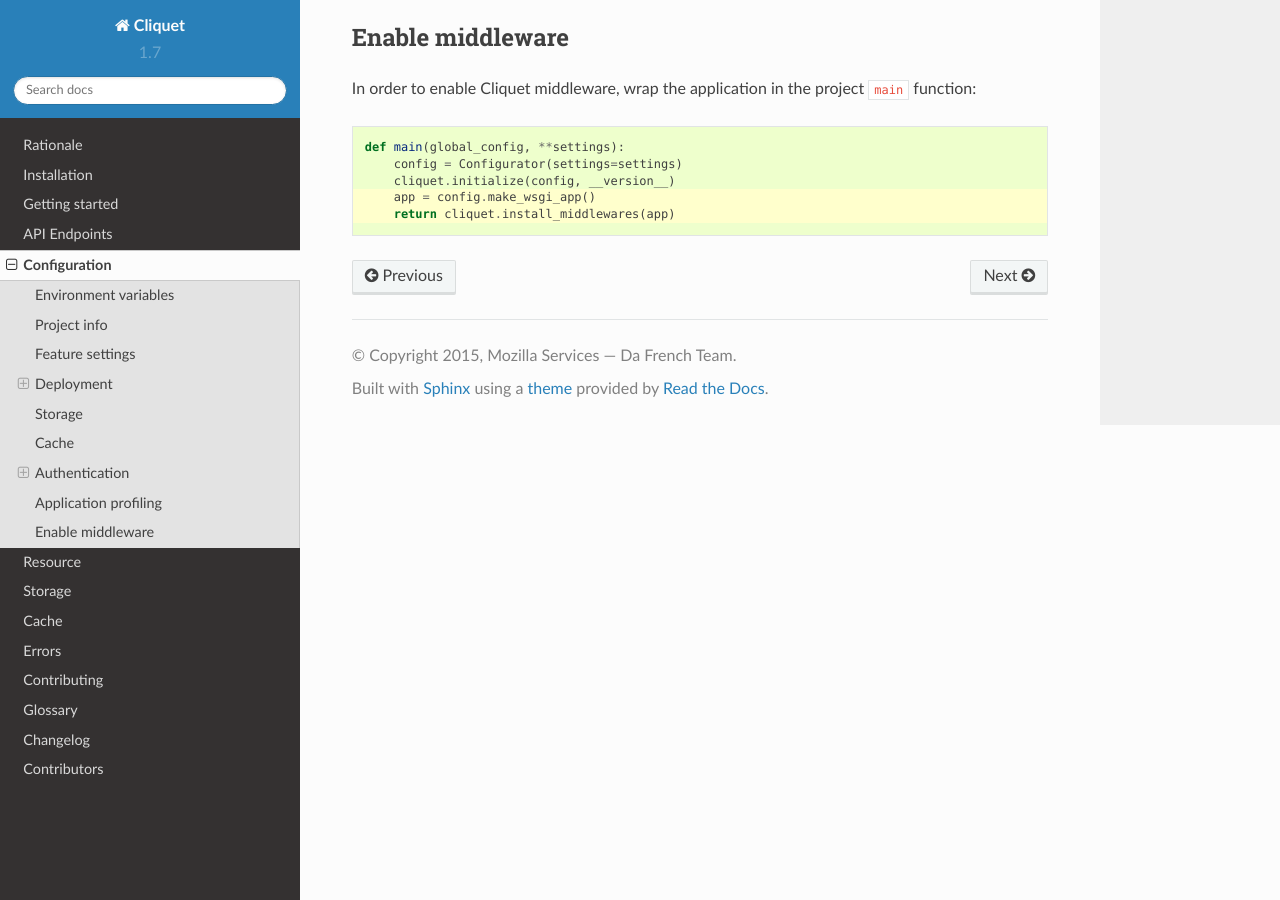
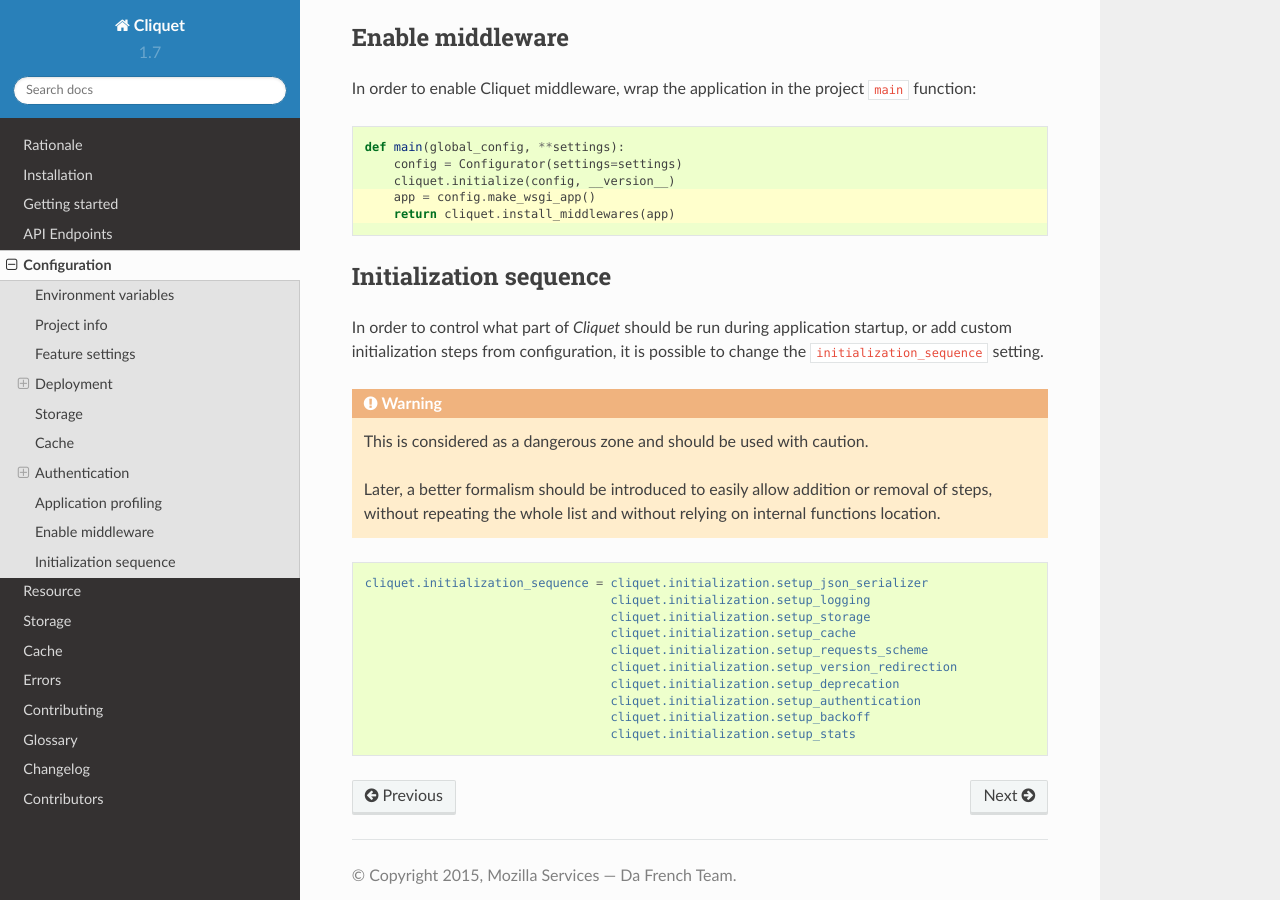
Before and after one commit to Kinto/kinto, a Sphinx documentation site: the page built from docs/configuration.rst, in a window 1280 px wide and 900 px high, scrolled down 5473 px. Built offline with Sphinx 7.4.7 and the Read the Docs theme 2.0.0, drawn with Linux system fonts in a browser that asks for light colours.

Commit message:
@ametaireau review

```diff
--- a/docs/configuration.rst
+++ b/docs/configuration.rst
@@ -342,3 +342,33 @@
       cliquet.initialize(config, __version__)
       app = config.make_wsgi_app()
       return cliquet.install_middlewares(app)
+
+
+Initialization sequence
+=======================
+
+In order to control what part of *Cliquet* should be run during application
+startup, or add custom initialization steps from configuration, it is
+possible to change the ``initialization_sequence`` setting.
+
+.. warning::
+
+    This is considered as a dangerous zone and should be used with caution.
+
+    Later, a better formalism should be introduced to easily allow addition
+    or removal of steps, without repeating the whole list and without relying
+    on internal functions location.
+
+
+.. code-block:: ini
+
+    cliquet.initialization_sequence = cliquet.initialization.setup_json_serializer
+                                      cliquet.initialization.setup_logging
+                                      cliquet.initialization.setup_storage
+                                      cliquet.initialization.setup_cache
+                                      cliquet.initialization.setup_requests_scheme
+                                      cliquet.initialization.setup_version_redirection
+                                      cliquet.initialization.setup_deprecation
+                                      cliquet.initialization.setup_authentication
+                                      cliquet.initialization.setup_backoff
+                                      cliquet.initialization.setup_stats
```
Also changed, not shown: cliquet/__init__.py (+5 -5 lines).
